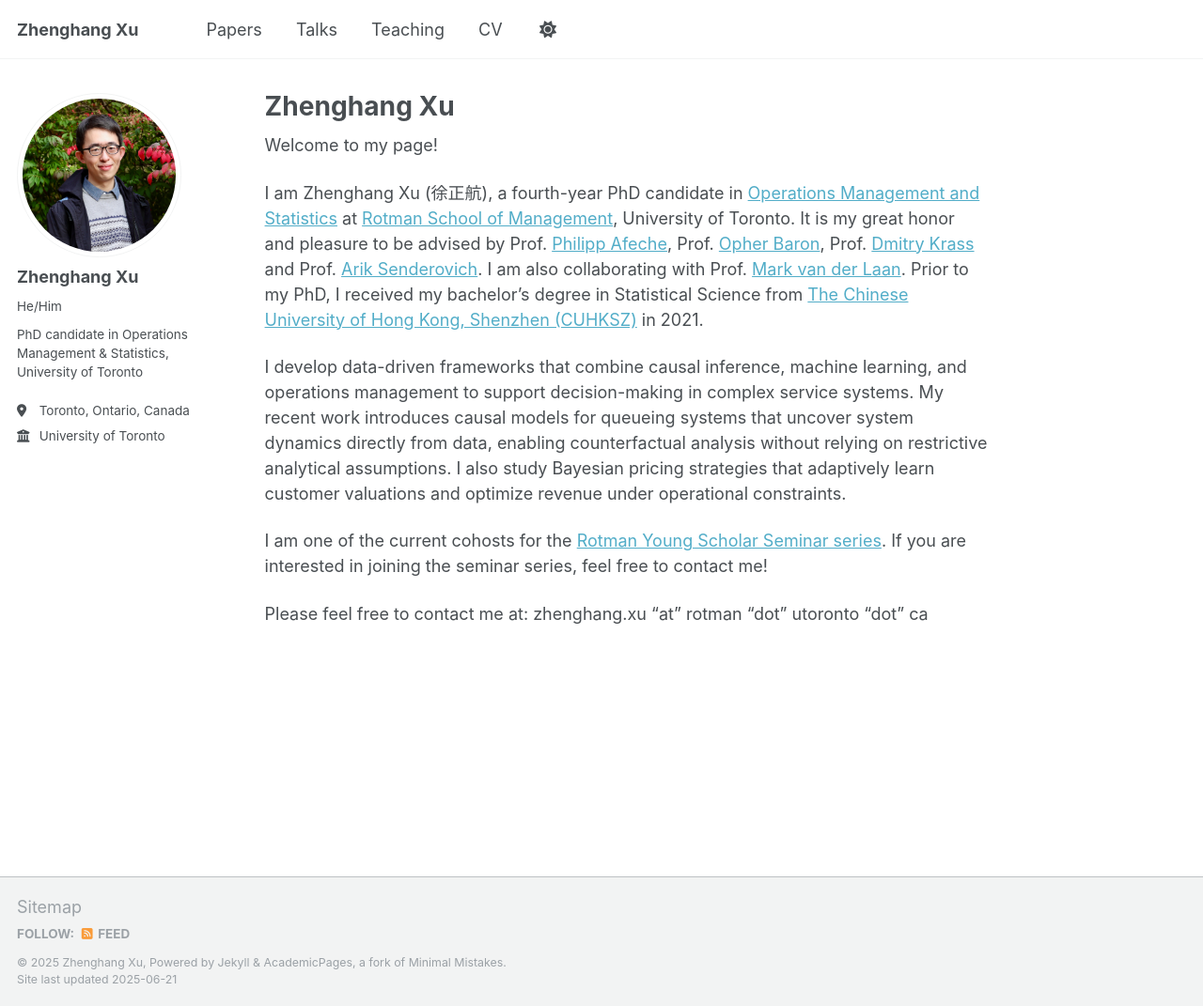
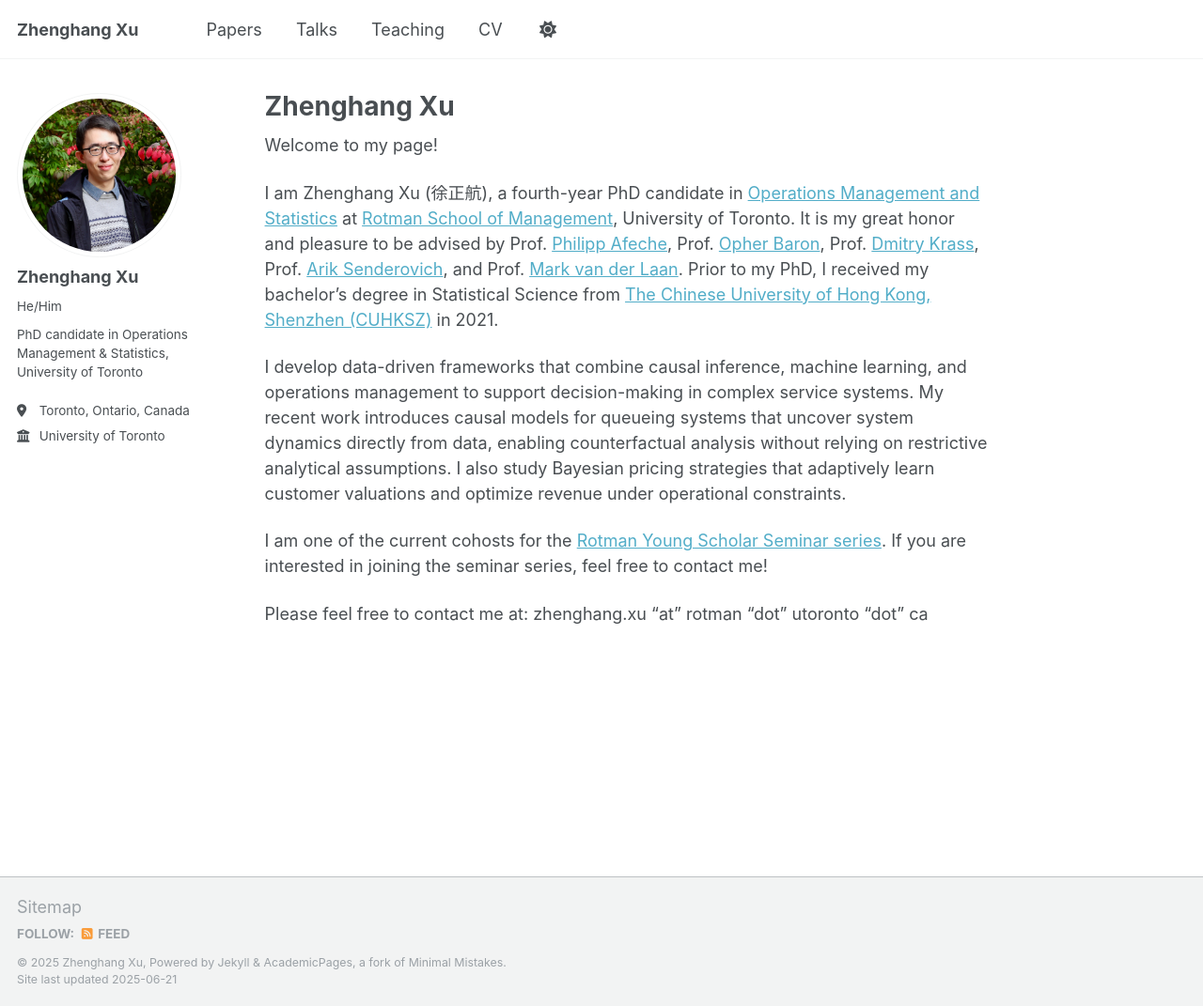
Before and after one commit to zhenghangxu-baymax/zhenghangxu-baymax.github.io, a Jekyll site: the page built from _pages/about.md, in a window 1280 px wide and 1071 px high. Shown: the whole window at 94% size. Built offline with Jekyll 4.4.1, drawn with Linux system fonts in a browser that asks for light colours.

Commit message:
Update about.md

```diff
--- a/_pages/about.md
+++ b/_pages/about.md
@@ -8,7 +8,7 @@ redirect_from:
 ---
 Welcome to my page!
 
-I am Zhenghang Xu (徐正航), a fourth-year PhD candidate in [Operations Management and Statistics](https://www.rotman.utoronto.ca/faculty-and-research/academic-areas/operations-management-and-statistics/) at [Rotman School of Management](https://www.rotman.utoronto.ca/), University of Toronto. It is my great honor and pleasure to be advised by Prof. [Philipp Afeche](https://discover.research.utoronto.ca/15099-philipp-afeche), Prof. [Opher Baron](https://discover.research.utoronto.ca/10004-opher-baron), Prof. [Dmitry Krass](https://discover.research.utoronto.ca/7243-dmitry-krass) and Prof. [Arik Senderovich](https://profiles.laps.yorku.ca/profiles/sariks/). I am also collaborating with Prof. [Mark van der Laan](https://statistics.berkeley.edu/people/mark-van-der-laan). Prior to my PhD, I received my bachelor's degree in Statistical Science from [The Chinese University of Hong Kong, Shenzhen (CUHKSZ)](https://www.cuhk.edu.cn/en) in 2021.
+I am Zhenghang Xu (徐正航), a fourth-year PhD candidate in [Operations Management and Statistics](https://www.rotman.utoronto.ca/faculty-and-research/academic-areas/operations-management-and-statistics/) at [Rotman School of Management](https://www.rotman.utoronto.ca/), University of Toronto. It is my great honor and pleasure to be advised by Prof. [Philipp Afeche](https://discover.research.utoronto.ca/15099-philipp-afeche), Prof. [Opher Baron](https://discover.research.utoronto.ca/10004-opher-baron), Prof. [Dmitry Krass](https://discover.research.utoronto.ca/7243-dmitry-krass), Prof. [Arik Senderovich](https://profiles.laps.yorku.ca/profiles/sariks/), and Prof. [Mark van der Laan](https://statistics.berkeley.edu/people/mark-van-der-laan). Prior to my PhD, I received my bachelor's degree in Statistical Science from [The Chinese University of Hong Kong, Shenzhen (CUHKSZ)](https://www.cuhk.edu.cn/en) in 2021.
 
 I develop data-driven frameworks that combine causal inference, machine learning, and operations management to support decision-making in complex service systems. My recent work introduces causal models for queueing systems that uncover system dynamics directly from data, enabling counterfactual analysis without relying on restrictive analytical assumptions. I also study Bayesian pricing strategies that adaptively learn customer valuations and optimize revenue under operational constraints.
 
```
